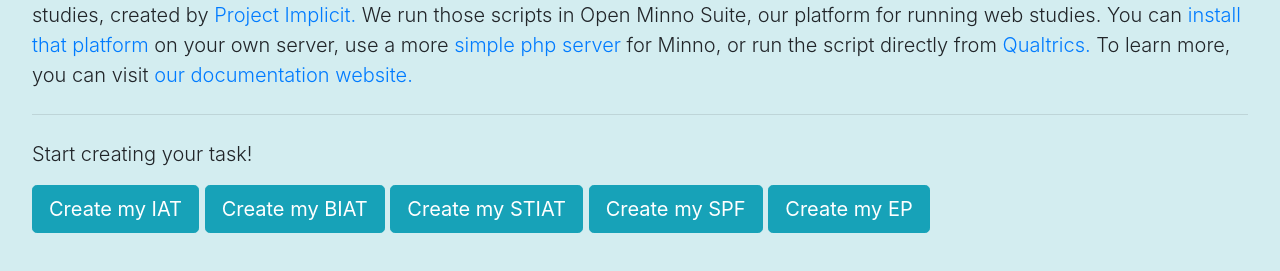
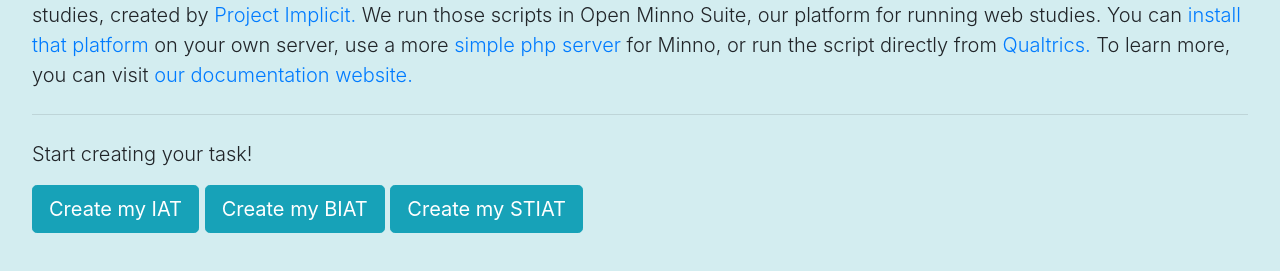
Before and after one commit to elinorbengayev/elinorbengayev.github.io, a website: page minnojs-dashboard-iat/docs/main_page.html in a window 1280 px wide. Shown: the part 225-496 px from the top of the page. Drawn offline with nearby package versions, Linux system fonts and the light colour scheme.

Commit message:
Update main_page.html

```diff
--- a/minnojs-dashboard-iat/docs/main_page.html
+++ b/minnojs-dashboard-iat/docs/main_page.html
@@ -26,8 +26,6 @@
           <a class="btn btn-info btn-lg" href="https://minnojs.github.io/minnojs-dashboard-iat/iat_index.html" role="button">Create my IAT</a>
           <a class="btn btn-info btn-lg" href="https://minnojs.github.io/minnojs-dashboard-iat/biat_index.html" role="button">Create my BIAT</a>
           <a class="btn btn-info btn-lg" href="https://minnojs.github.io/minnojs-dashboard-iat/stiat_index.html" role="button">Create my STIAT</a>
-          <a class="btn btn-info btn-lg" href="https://minnojs.github.io/minnojs-dashboard-iat/spf_index.html" role="button">Create my SPF</a>
-          <a class="btn btn-info btn-lg" href="https://minnojs.github.io/minnojs-dashboard-iat/ep_index.html" role="button">Create my EP</a>
         </p>
       </div>
 </body>
```
